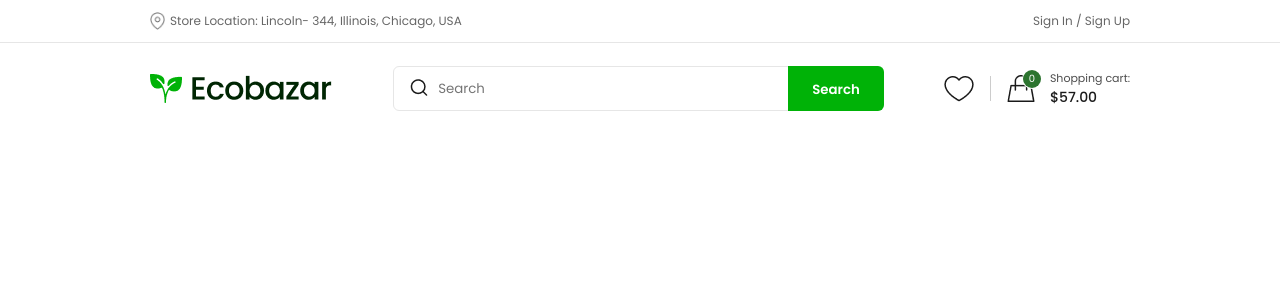
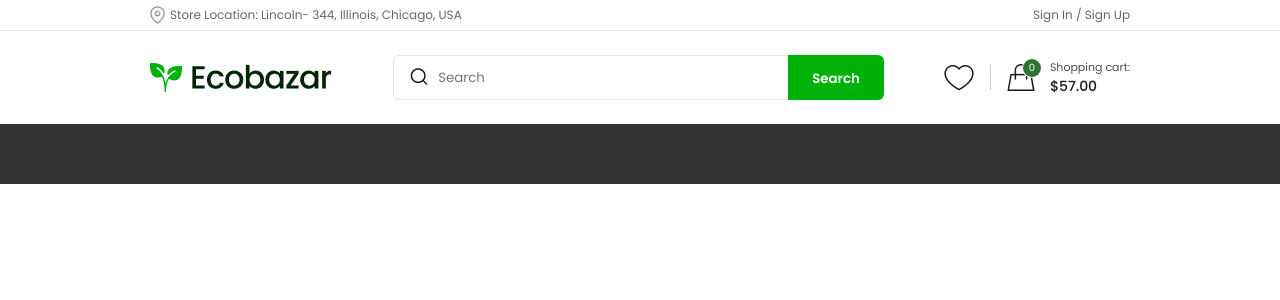
Before and after one commit to ClydeCode/ecommerce-web, a React (Create React App) app: page / in a window 1280 px wide. Shown: the top 300 px of the page. Built offline with nearby package versions, Linux system fonts and the light colour scheme.

Commit message:
Refactor code, add some things

```diff
--- a/src/App.css
+++ b/src/App.css
@@ -7,5 +7,5 @@
 }
 
 body {
-  padding: 0 150px;
+
 }
--- /dev/null
+++ b/src/components/Header/BotNavbar.js
@@ -0,0 +1,9 @@
+import "../../styles/Header/botNavbar.css";
+
+export default function BotNavbar() {
+    return (
+        <div className="bot_nav">
+
+        </div>
+    )
+}
--- a/src/components/Header/SmallNavbar.js
+++ b/src/components/Header/SmallNavbar.js
@@ -3,7 +3,6 @@ import mapIcon from "../../assets/icons/map_pin.png";
 
 export default function Small_Nav() {
     return (
-        <div className="small_nav_wrapper">
         <div className="small_nav">
             <div className="small_nav_contact">
                 <img id="icon" src={mapIcon} alt="location"/>
@@ -13,6 +12,5 @@ export default function Small_Nav() {
                 <a href="#">Sign In / Sign Up</a>
             </div>
         </div>
-        </div>
     );
 }
--- a/src/layout/Header.js
+++ b/src/layout/Header.js
@@ -1,11 +1,13 @@
 import SmallNavbar from "../components/Header/SmallNavbar.js";
 import MidNavbar from "../components/Header/MidNavbar.js";
+import BotNavbar from "../components/Header/BotNavbar.js";
 
 export default function Header() {
     return (
         <div className="header">
             <SmallNavbar />
             <MidNavbar />
+            <BotNavbar />
         </div>
     )
 }
--- /dev/null
+++ b/src/styles/Header/botNavbar.css
@@ -0,0 +1,6 @@
+.bot_nav {
+    display: flex;
+    height: 60px;
+    background-color: #333333;
+    padding: 0 150px;
+}
--- a/src/styles/Header/midNavbar.css
+++ b/src/styles/Header/midNavbar.css
@@ -3,6 +3,7 @@
     justify-content: space-between;
     align-items: center;
     height: 93px;
+    padding: 0 150px;
 }
 
 .mid_nav_search {
@@ -60,6 +61,7 @@
 .cart_wrapper {
     display: flex;
     position: relative;
+    cursor: pointer;
 }
 
 .cart_wrapper .counter_wrapper {
--- a/src/styles/Header/smallNavbar.css
+++ b/src/styles/Header/smallNavbar.css
@@ -4,15 +4,8 @@
     padding: 12px 0;
     color: #666666;
     font-size: 12px;
-}
-
-.small_nav_wrapper::after {
-    position: absolute;
-    left: 0;
-    content: " ";
-    display: block;
+    padding: 6px 150px;
     border-bottom: 1px solid #e6e6e6;
-    width: 100%;
 }
 
 .small_nav_contact {
```
Lines whose indentation alone changed are shown as unchanged.
